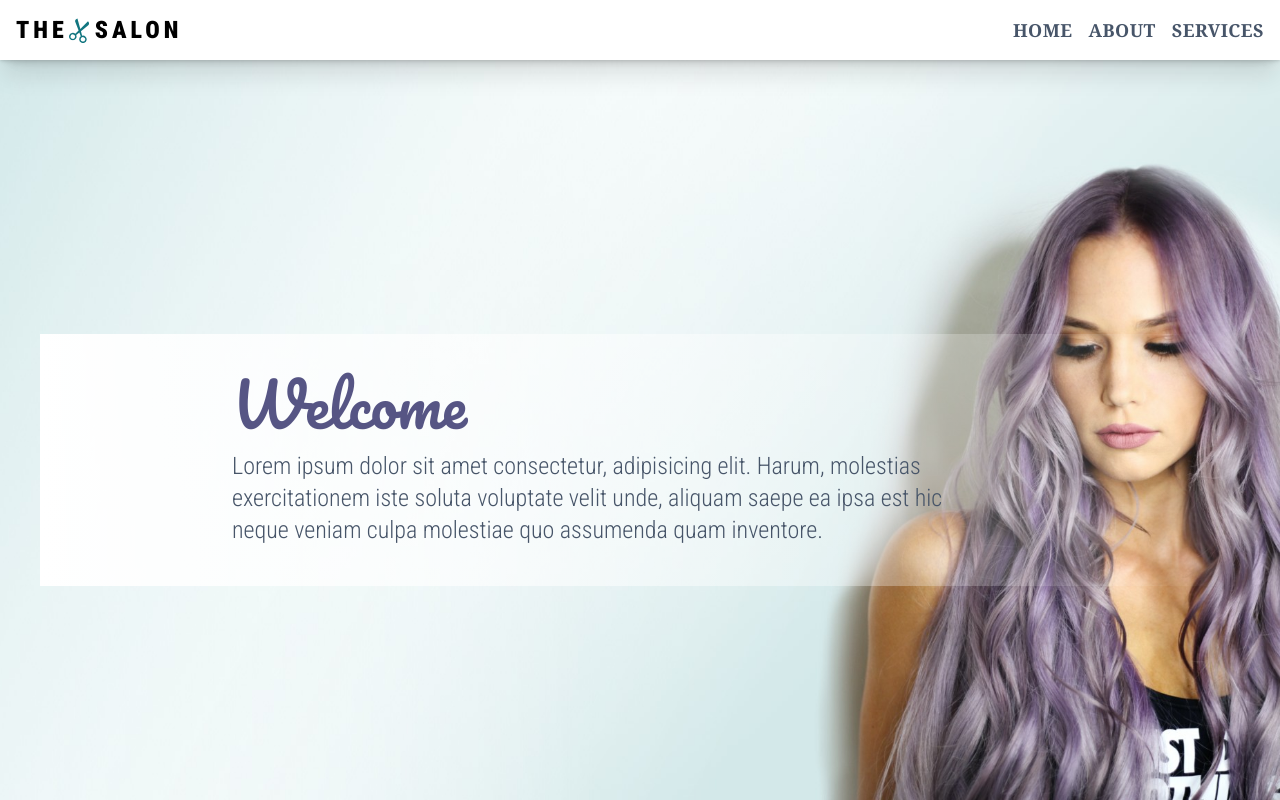
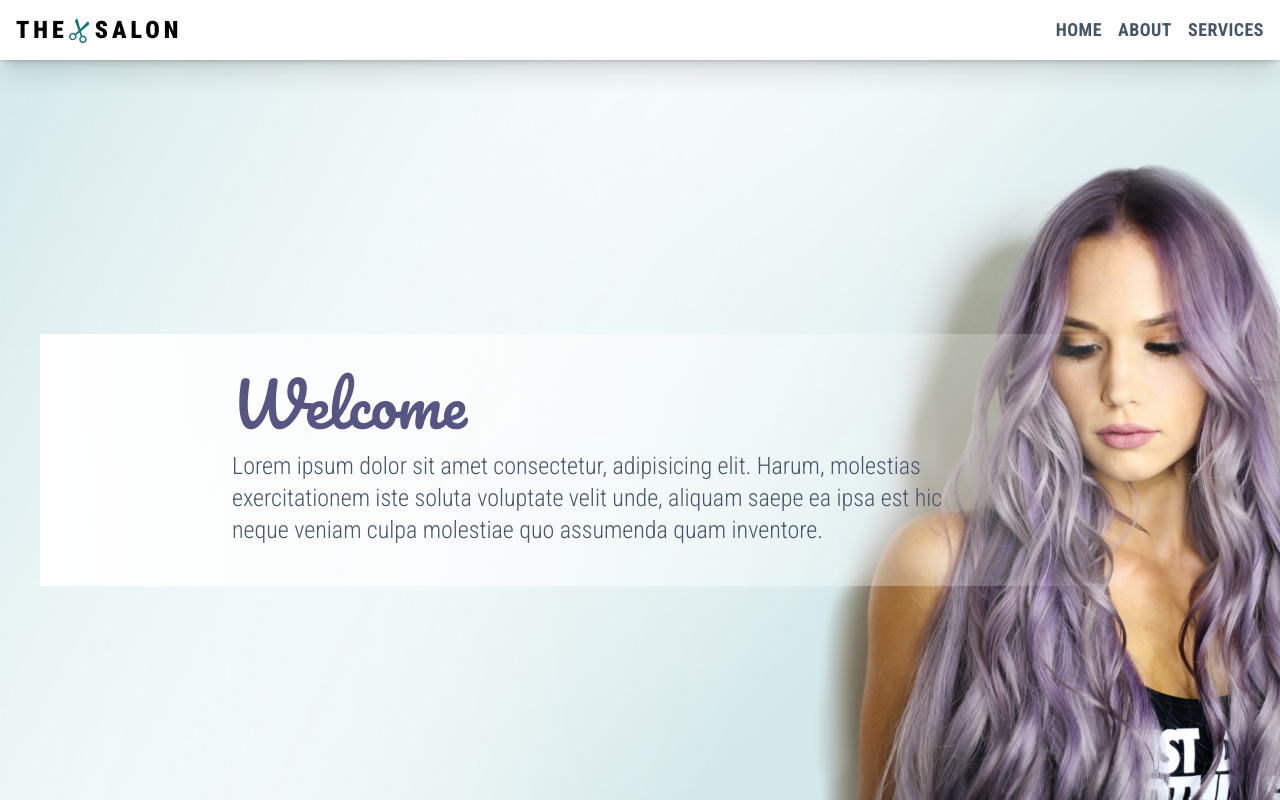
Before and after one commit to pie1011/salon, a Next.js app: page / in a window 1280 px wide. Shown: the top 800 px of the page. Built offline with nearby package versions, Linux system fonts and the light colour scheme.

Commit message:
fixed font oops

```diff
--- a/tailwind.config.js
+++ b/tailwind.config.js
@@ -10,6 +10,7 @@ module.exports = {
       fontFamily: {
         default: ['var(--font-RobotoCondensed)'],
         sans: ['var(--font-RobotoCondensed)'],
+        serif: ['var(--font-RobotoCondensed)'],
       },
       fontWeight: {
         thin: '100',
```
